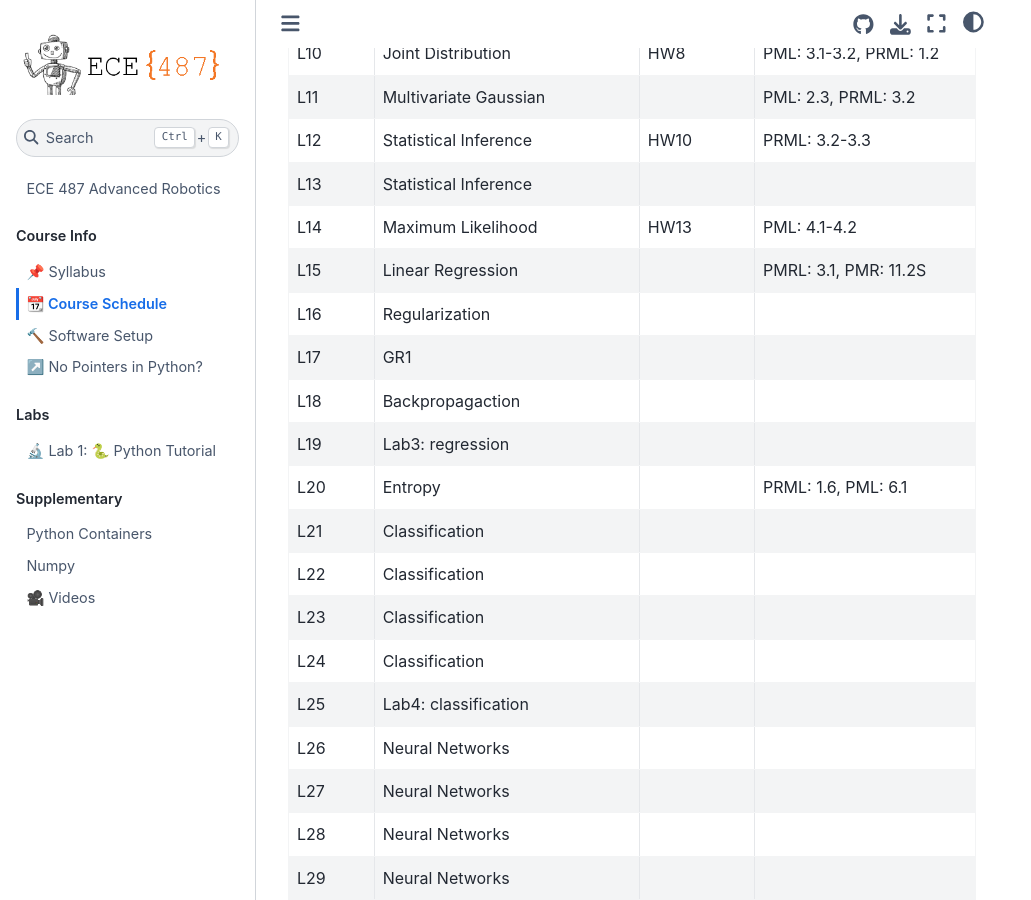
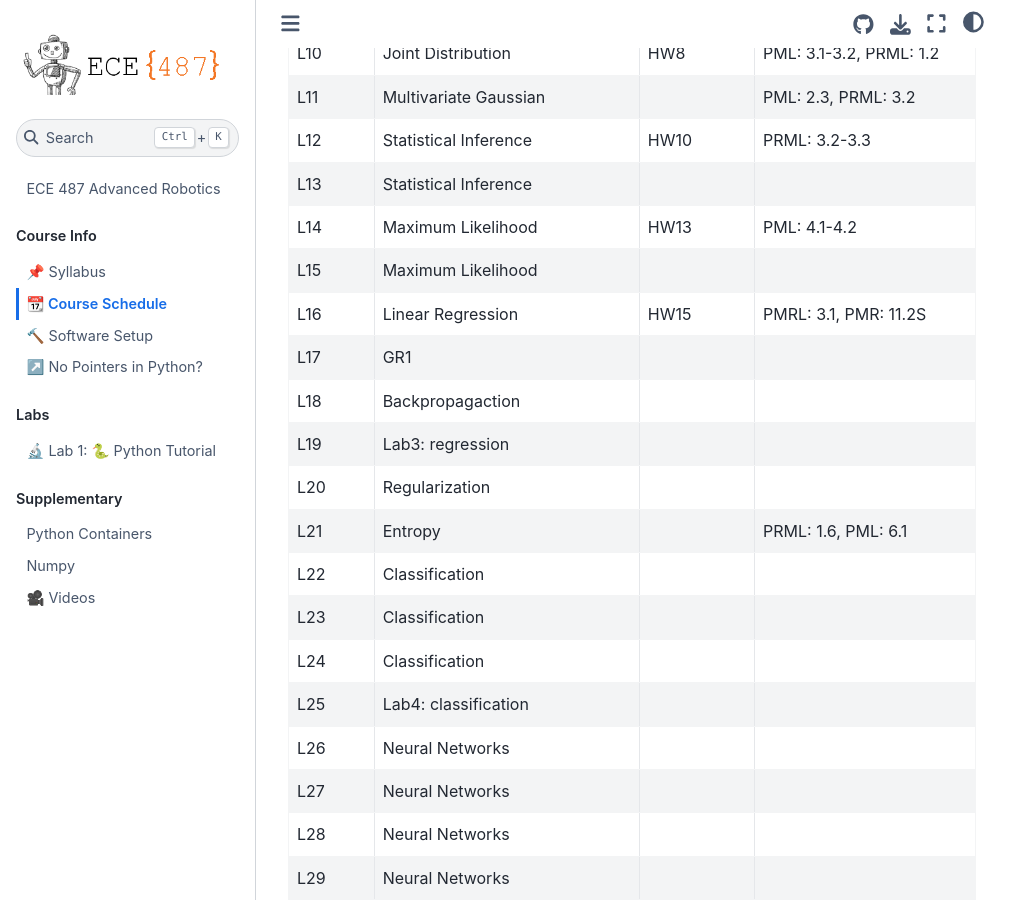
Before and after one commit to stanbaek/ece487, a Jupyter Book: the page built from docs/schedule.md, in a window 1280 px wide and 900 px high, scrolled down 849 px. Shown: the whole window, without its empty margins (0-1031 px from the left). Built offline with Jupyter Book 1.0.4 settings and Sphinx 7.4.7 and the Sphinx Book theme 1.1.4, drawn with Linux system fonts in a browser that asks for light colours.

Commit message:
Updated schedule

```diff
--- a/docs/schedule.md
+++ b/docs/schedule.md
@@ -26,13 +26,13 @@ Reading:
  L12      | Statistical Inference             | HW10         | PRML: 3.2-3.3
  L13      | Statistical Inference             |              |
  L14      | Maximum Likelihood                | HW13         | PML: 4.1-4.2
- L15      | Linear Regression                 |              | PMRL: 3.1, PMR: 11.2S
- L16      | Regularization                    |              |
+ L15      | Maximum Likelihood                |              |
+ L16      | Linear Regression                 | HW15         | PMRL: 3.1, PMR: 11.2S
  L17      | GR1                               |              |
  L18      | Backpropagaction                  |              |
  L19      | Lab3: regression                  |              |
- L20      | Entropy                           |              | PRML: 1.6, PML: 6.1
- L21      | Classification                    |              |
+ L20      | Regularization                    |              |
+ L21      | Entropy                           |              | PRML: 1.6, PML: 6.1
  L22      | Classification                    |              |
  L23      | Classification                    |              |
  L24      | Classification                    |              |
```
